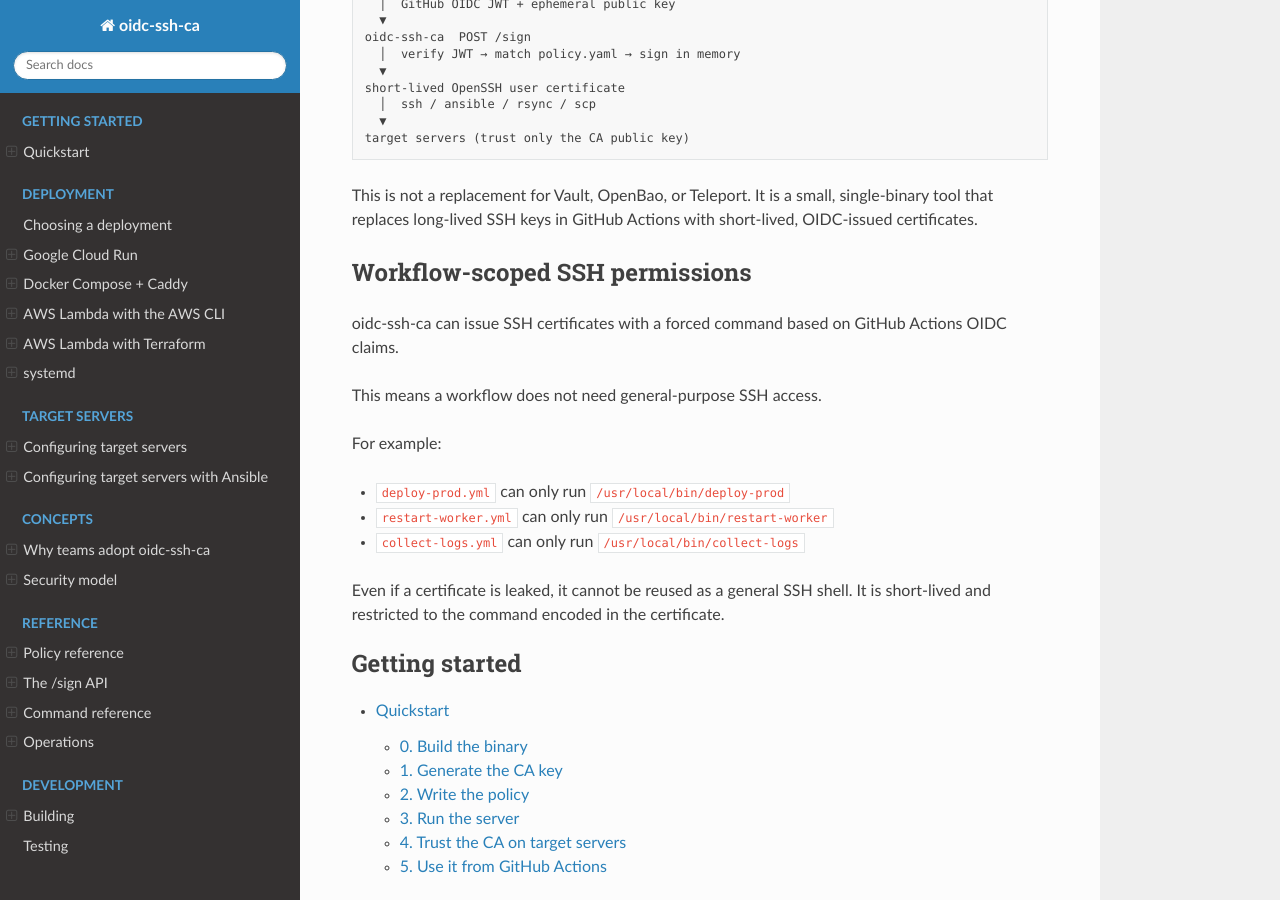
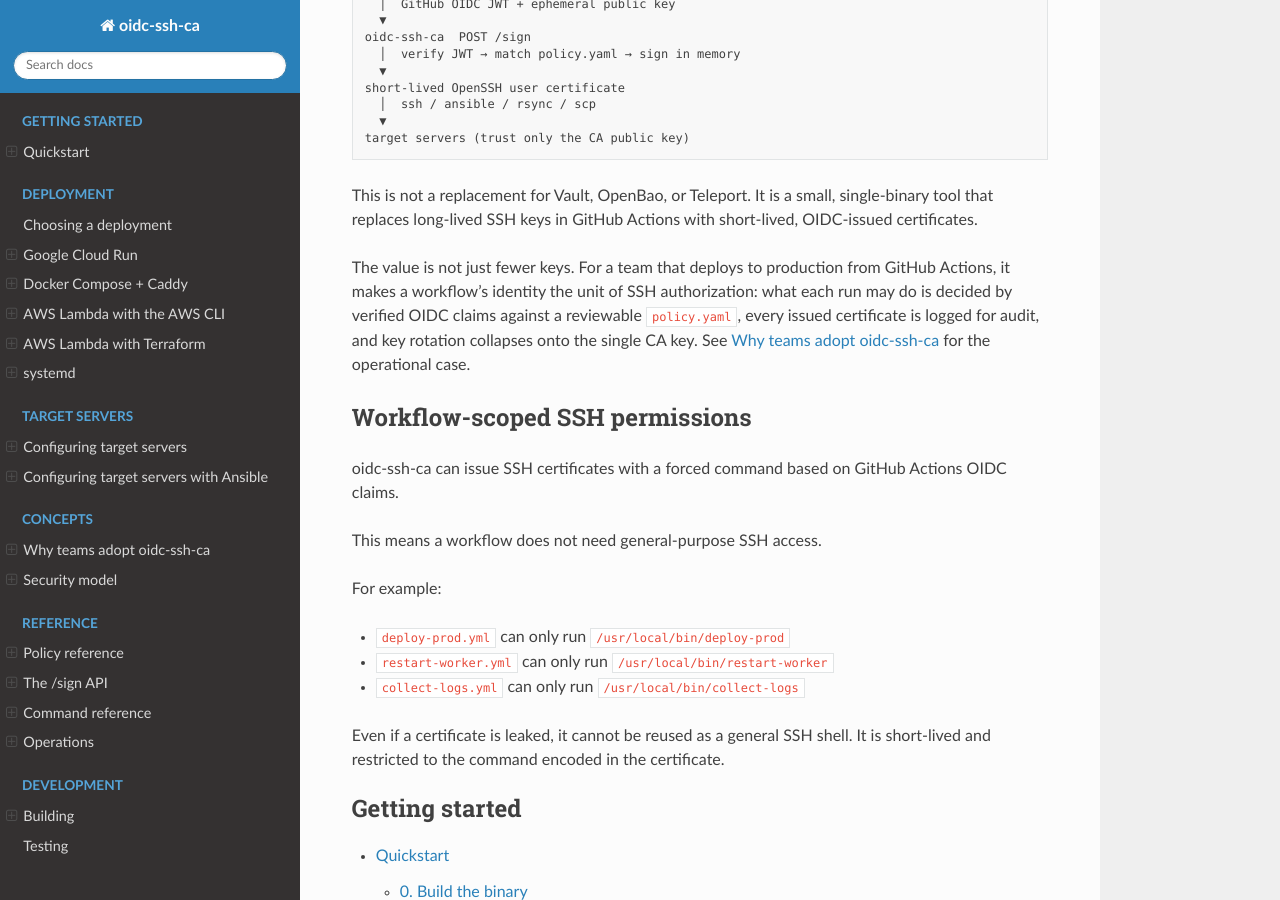
Before and after one commit to atsuoishimoto/oidc-ssh-ca, a Sphinx documentation site: the page built from docs/index.md, in a window 1280 px wide and 900 px high, scrolled down 387 px. Built offline with Sphinx 7.4.7 and the Read the Docs theme 3.1.0, drawn with Linux system fonts in a browser that asks for light colours.

Commit message:
docs: lead with the team-operations value in README and docs intro
State up front that the value is not just fewer keys but making a
workflow's identity the unit of SSH authorization (claims + reviewable
policy, audited issuance, rotation onto a single CA key), and link to the
Why teams adopt oidc-ssh-ca page.

https://claude.ai/code/session_018HSFDNtPpdCy9iXn6A6NuQ

```diff
--- a/docs/index.md
+++ b/docs/index.md
@@ -25,6 +25,13 @@ target servers (trust only the CA public key)
 This is not a replacement for Vault, OpenBao, or Teleport. It is a small,
 single-binary tool that replaces long-lived SSH keys in GitHub Actions with
 short-lived, OIDC-issued certificates.
+
+The value is not just fewer keys. For a team that deploys to production from
+GitHub Actions, it makes a workflow's identity the unit of SSH authorization:
+what each run may do is decided by verified OIDC claims against a reviewable
+`policy.yaml`, every issued certificate is logged for audit, and key rotation
+collapses onto the single CA key. See [Why teams adopt
+oidc-ssh-ca](why-teams.md) for the operational case.
 
 ## Workflow-scoped SSH permissions
 
```
Also changed, not shown: README.md (+8 -0 lines).
